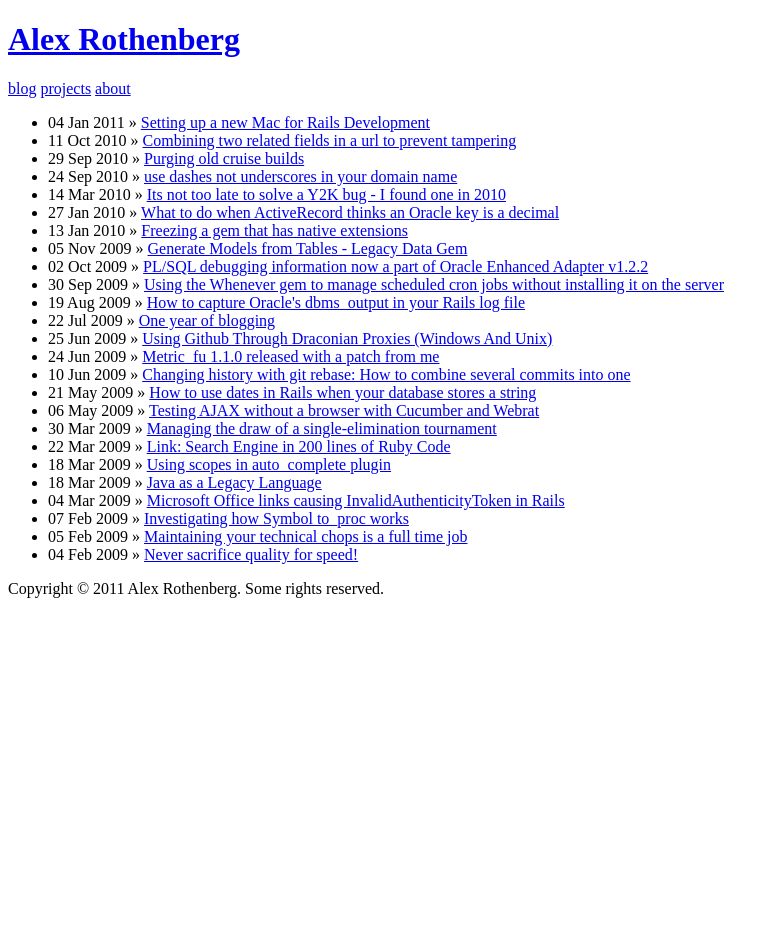
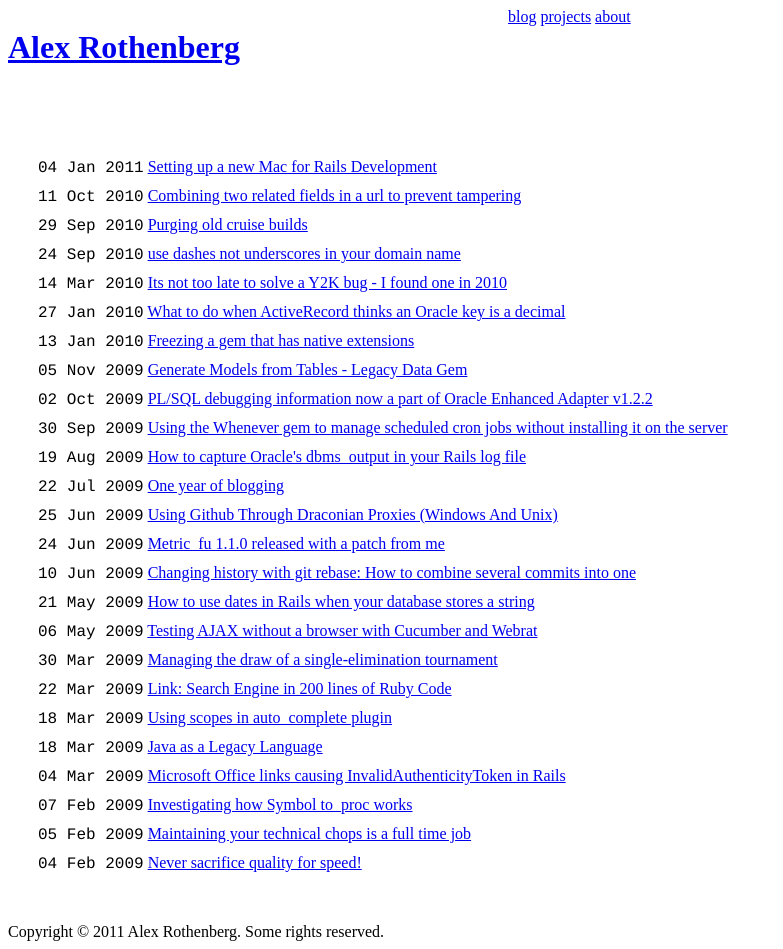
Before and after one commit to alexrothenberg/alexrothenberg.github.com, a Jekyll site: the page built from index.md, in a window 1280 px wide. Shown: the whole page, without its empty margins (0-783 px from the left). Built offline with Jekyll 4.4.1, drawn with Linux system fonts in a browser that asks for light colours; before the commit the page ends 900 px from its top, so only the background shows below that.

Commit message:
style updates

```diff
--- a/_layouts/master.html
+++ b/_layouts/master.html
@@ -16,9 +16,9 @@
   <div id="header">
     <h1><a href="/">Alex Rothenberg</a></h1>
     <div id="menu">
-      <a href="/index.html">blog</a>
-      <a href="/open_source.html">projects</a>
-      <a href="/about_me.html">about</a>
+      <a href="/index.html" id="blog_link">blog</a>
+      <a href="/open_source.html" id="github_link">projects</a>
+      <a href="/about_me.html" id="about_link">about</a>
     </div>
   </div>
 
--- a/index.md
+++ b/index.md
@@ -3,8 +3,11 @@
 layout: master
 ---
 
-<ul class="posts">
+<div class="posts">
   {% for post in site.posts %}
-    <li><span>{{ post.date | date_to_string }}</span> &raquo; <a href="{{ post.url }}">{{ post.title }}</a></li>
+    <div class="post_summary">
+      <span class="post_date">{{ post.date | date_to_string }}</span>
+      <a class="post_title" href="{{ post.url }}">{{ post.title }}</a>
+    </div>
   {% endfor %}
-</ul>
+</div>
--- a/open_source.html
+++ b/open_source.html
@@ -4,7 +4,7 @@
 ---
 
 <div class='home_box' id='home_left'>
-  <h2>My Open Source Projects</h2>
+  <h2>Some of my Open Source Projects</h2>
   <div id='github-projects'></div>
 </div>
 
--- a/stylesheets/master.css
+++ b/stylesheets/master.css
@@ -1,2 +1,33 @@
 body {
 }
+
+#header {
+  height: 140px;
+}
+#header h1 {
+  float: left;
+  width: 500px;
+}
+.post_summary .post_date {
+	font-family: Courier;
+}
+#header menu {
+  float: right;
+}
+
+#footer {
+	padding-top: 50px;
+}
+
+.post_summary {	padding-top: 10px; padding-left: 10px; }
+.posts {
+	padding-left: 20px;
+}
+
+.repo {
+	margin: 10px;
+}
+
+.repo h3 {
+	margin-bottom: 1px;
+}
```
Also changed, not shown: about_me.md (+2 -1 lines).
